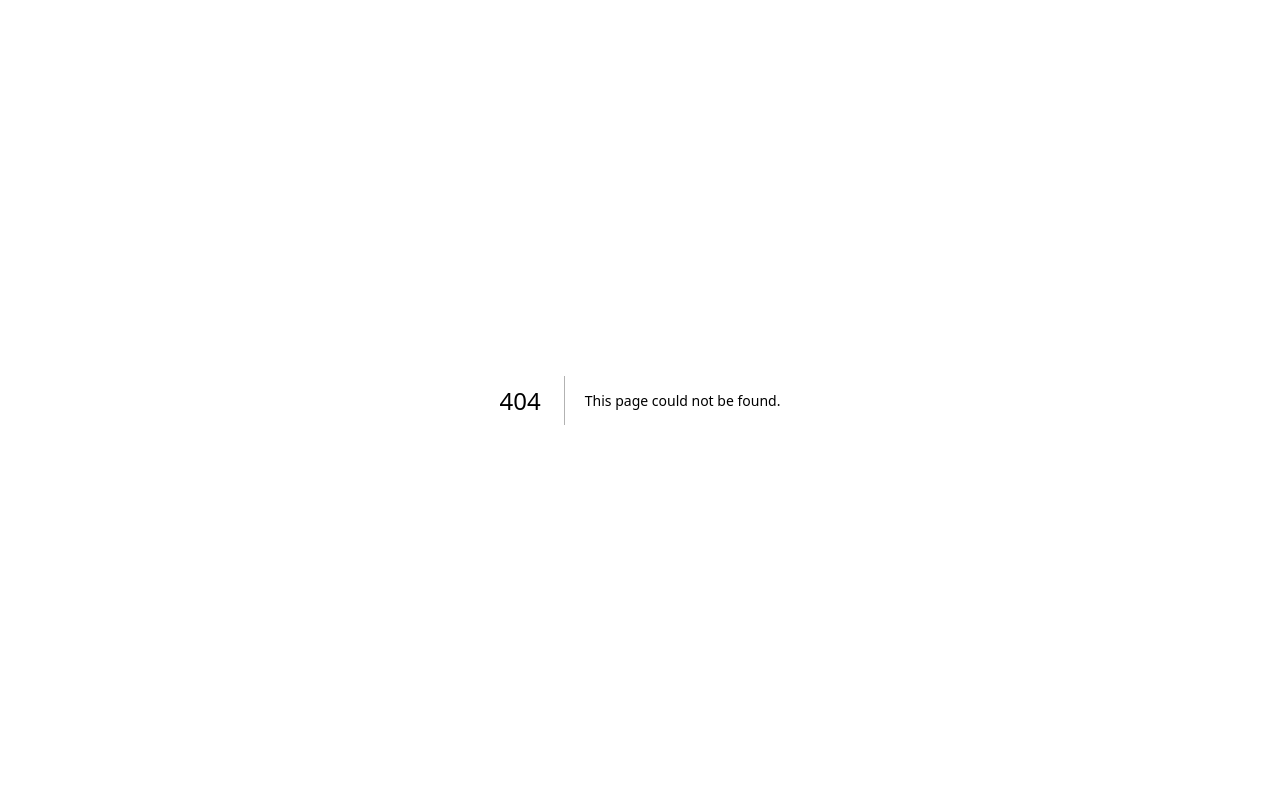
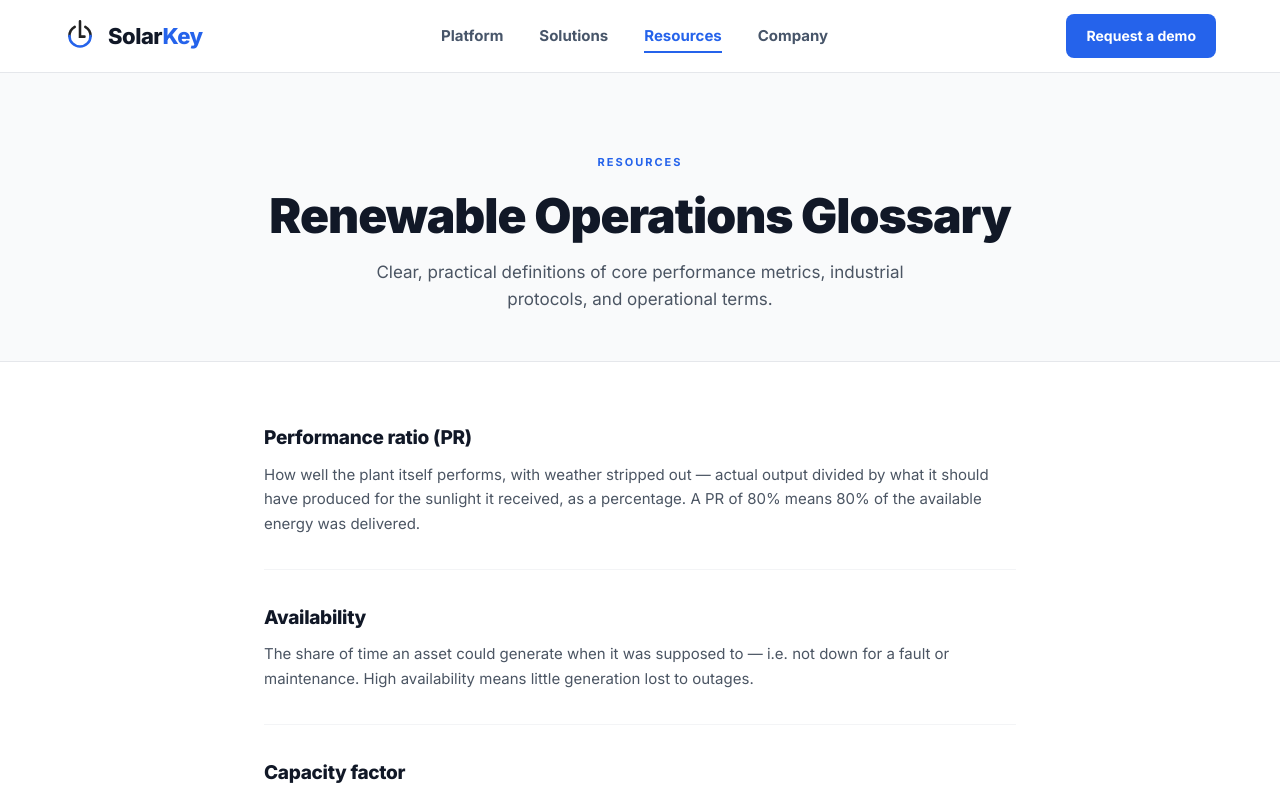
Before and after one commit to shubhamlabade2026/Solar-Key, a Next.js app: page /resources/glossary in a window 1280 px wide. Before the commit this address had no page. Shown: the top 800 px of the page. Built offline with nearby package versions, Linux system fonts and the light colour scheme.

Commit message:
Publish resources glossary page and restore resources landing page

```diff
--- /dev/null
+++ b/src/app/resources/glossary/page.jsx
@@ -0,0 +1,169 @@
+import React from 'react';
+import Navbar from '../../../components/Navbar';
+import Footer from '../../../components/Footer';
+
+export const metadata = {
+  title: 'Glossary — SolarKey | Renewable Energy Metrics & Operations',
+  description: 'Definitions of core performance metrics, industrial protocols, and operational terms for solar and wind portfolios.',
+  alternates: { canonical: '/resources/glossary' },
+  openGraph: { url: '/resources/glossary' },
+};
+
+const glossaryItems = [
+  {
+    term: 'Performance ratio (PR)',
+    definition: 'How well the plant itself performs, with weather stripped out — actual output divided by what it should have produced for the sunlight it received, as a percentage. A PR of 80% means 80% of the available energy was delivered.'
+  },
+  {
+    term: 'Availability',
+    definition: 'The share of time an asset could generate when it was supposed to — i.e. not down for a fault or maintenance. High availability means little generation lost to outages.'
+  },
+  {
+    term: 'Capacity factor',
+    definition: 'Actual energy produced over a period divided by the maximum possible if the plant ran at full rated power the whole time. For solar it is naturally limited by daylight and weather.'
+  },
+  {
+    term: 'Irradiance',
+    definition: 'The solar power hitting a surface, in watts per square metre (W/m²). It is the raw input that drives generation and the baseline performance is judged against.'
+  },
+  {
+    term: 'Curtailment',
+    definition: 'Deliberately holding output below what the plant could produce — usually because the grid can\'t take it, or for commercial or regulatory reasons. Curtailed energy is lost revenue, not a fault.'
+  },
+  {
+    term: 'Energy yield',
+    definition: 'The total energy a plant generates over a period, usually in MWh or GWh. The basic measure of how much a site or portfolio produced.'
+  },
+  {
+    term: 'Inverter',
+    definition: 'The device that converts the DC electricity from solar panels into the AC electricity the grid uses. Inverter faults are among the most common causes of lost generation.'
+  },
+  {
+    term: 'String',
+    definition: 'A series-connected group of solar panels. String-level monitoring spots underperformance down to an individual string rather than just the whole site.'
+  },
+  {
+    term: 'Tracker',
+    definition: 'A motorised mount that tilts panels to follow the sun across the day, lifting output. A stuck or drifting tracker quietly costs yield.'
+  },
+  {
+    term: 'IRR (internal rate of return)',
+    definition: 'The annualised return that makes a project\'s net present value zero — the headline number investors use to judge an asset. “IRR impact” is how an operational issue moves that return.'
+  },
+  {
+    term: 'Predictive maintenance',
+    definition: 'Acting on a fault before it causes failure, using data and models — instead of reacting after it breaks (reactive) or servicing on a fixed calendar (preventive).'
+  },
+  {
+    term: 'O&M (operations & maintenance)',
+    definition: 'The ongoing work of keeping a plant running: monitoring, inspections, repairs and cleaning, often handled by a specialist service provider.'
+  },
+  {
+    term: 'SCADA',
+    definition: 'Supervisory Control and Data Acquisition — the system that gathers data from and sends commands to field equipment like inverters, trackers and meters. The operational nervous system of a site.'
+  },
+  {
+    term: 'Modbus / DNP3 / IEC 61850',
+    definition: 'Common industrial protocols used to read data from inverters, meters and SCADA. A vendor-neutral platform supports several so it can connect to a mixed fleet.'
+  },
+  {
+    term: 'Data residency',
+    definition: 'The requirement that data is stored in a specific country or region, often for legal compliance — for example keeping Indian data in India and Gulf data in the Gulf.'
+  }
+];
+
+export default function GlossaryPage() {
+  return (
+    <div className="app">
+      <Navbar />
+      <main style={{ background: '#fff' }}>
+        <style dangerouslySetInnerHTML={{__html: `
+          .glossary-hero {
+            background: #f9fafb;
+            border-bottom: 1px solid #e5e7eb;
+            padding: 80px 24px 48px;
+            text-align: center;
+          }
+          .glossary-hero-container {
+            max-width: 800px;
+            margin: 0 auto;
+          }
+          .glossary-eyebrow {
+            font-size: 11px;
+            font-weight: 700;
+            letter-spacing: 2px;
+            color: #2563EB;
+            text-transform: uppercase;
+            margin-bottom: 16px;
+            display: block;
+          }
+          .glossary-title {
+            font-size: clamp(32px, 4vw, 48px);
+            font-weight: 850;
+            color: #111827;
+            letter-spacing: -1px;
+            line-height: 1.15;
+            margin-bottom: 16px;
+          }
+          .glossary-subtitle {
+            font-size: 17px;
+            color: #4b5563;
+            line-height: 1.6;
+            max-width: 600px;
+            margin: 0 auto;
+          }
+          .glossary-list {
+            max-width: 800px;
+            margin: 0 auto;
+            padding: 60px 24px 100px;
+            display: flex;
+            flex-direction: column;
+            gap: 32px;
+          }
+          .glossary-item {
+            border-bottom: 1px solid #f3f4f6;
+            padding-bottom: 32px;
+          }
+          .glossary-item:last-child {
+            border-bottom: none;
+            padding-bottom: 0;
+          }
+          .glossary-term {
+            font-size: 19px;
+            font-weight: 750;
+            color: #111827;
+            margin-bottom: 8px;
+            letter-spacing: -0.3px;
+          }
+          .glossary-definition {
+            font-size: 15px;
+            line-height: 1.65;
+            color: #4b5563;
+          }
+        `}} />
+
+        {/* Hero Section */}
+        <section className="glossary-hero">
+          <div className="glossary-hero-container">
+            <span className="glossary-eyebrow">Resources</span>
+            <h1 className="glossary-title">Renewable Operations Glossary</h1>
+            <p className="glossary-subtitle">
+              Clear, practical definitions of core performance metrics, industrial protocols, and operational terms.
+            </p>
+          </div>
+        </section>
+
+        {/* Glossary List */}
+        <section className="glossary-list">
+          {glossaryItems.map((item) => (
+            <div key={item.term} className="glossary-item">
+              <h2 className="glossary-term">{item.term}</h2>
+              <p className="glossary-definition">{item.definition}</p>
+            </div>
+          ))}
+        </section>
+      </main>
+      <Footer />
+    </div>
+  );
+}
--- a/src/components/resources/GlossarySection.jsx
+++ b/src/components/resources/GlossarySection.jsx
@@ -1,5 +1,3 @@
-'use client';
-
 import React from 'react';
 
 const terms = [
@@ -25,7 +23,7 @@ export default function GlossarySection() {
               ))}
             </div>
           </div>
-          <a href="#" className="res-glossary-link">
+          <a href="/resources/glossary" className="res-glossary-link">
             Open the glossary →
           </a>
         </div>
--- a/src/components/resources/ResourcesHero.jsx
+++ b/src/components/resources/ResourcesHero.jsx
@@ -1,5 +1,3 @@
-'use client';
-
 import React from 'react';
 
 const categories = [
@@ -10,7 +8,7 @@ const categories = [
   'Integrations'
 ];
 
-export default function ResourcesHero({ activeFilter, onFilterChange }) {
+export default function ResourcesHero({ activeFilter, onFilterChange, showTabs = true }) {
   return (
     <section className="res-page-hero">
       <div className="ambient-glow-orb" style={{ top: '-150px', right: '-100px' }} />
@@ -21,6 +19,7 @@ export default function ResourcesHero({ activeFilter, onFilterChange }) {
         <p className="res-sub">
           Practical playbooks, product notes and field experience — from the team building SolarKey.
         </p>
+        {showTabs && (
           <div className="res-tabs">
             {categories.map((cat) => (
               <button
@@ -32,6 +31,7 @@ export default function ResourcesHero({ activeFilter, onFilterChange }) {
               </button>
             ))}
           </div>
+        )}
       </div>
     </section>
   );
```
Also changed, not shown: src/app/resources/page.jsx (+10 -48 lines), 1 other file (tests, documents, lock files or other folders). Lines whose indentation alone changed are shown as unchanged.
